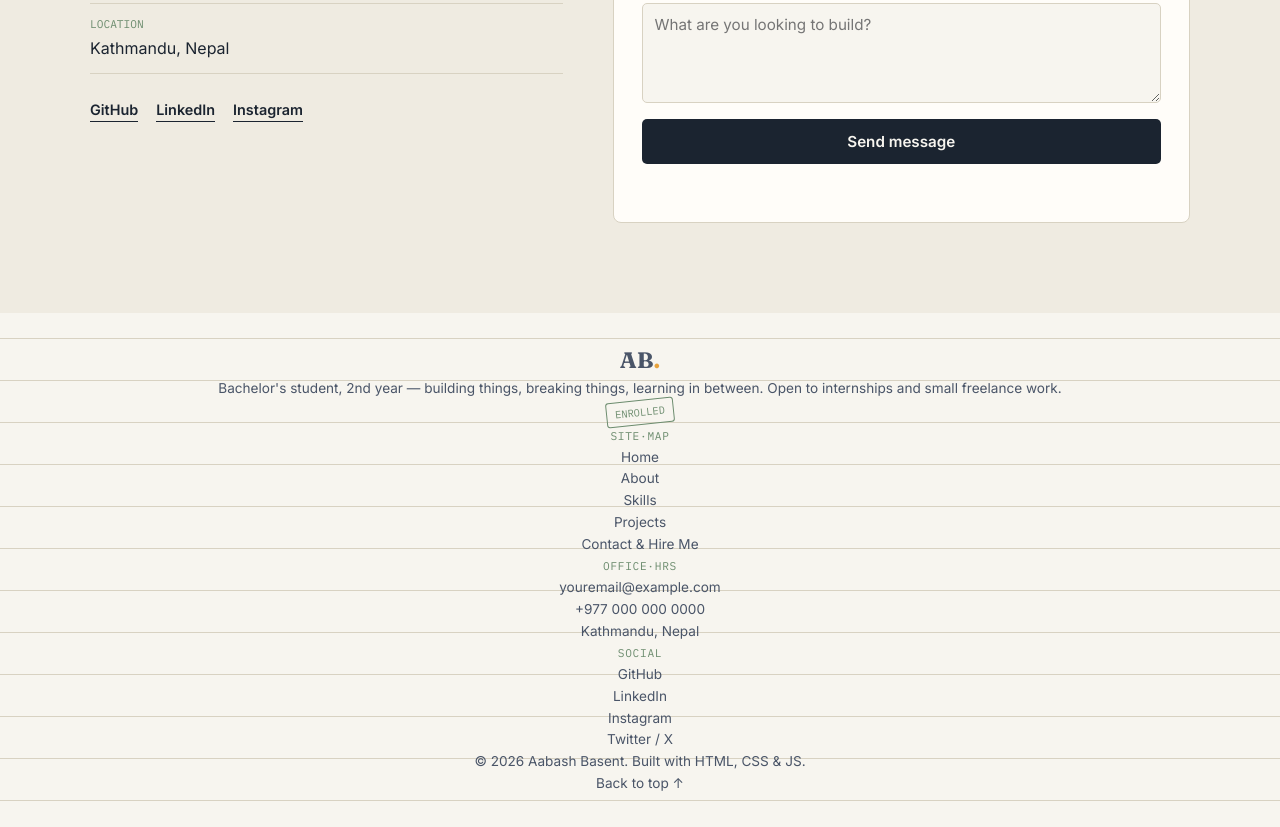
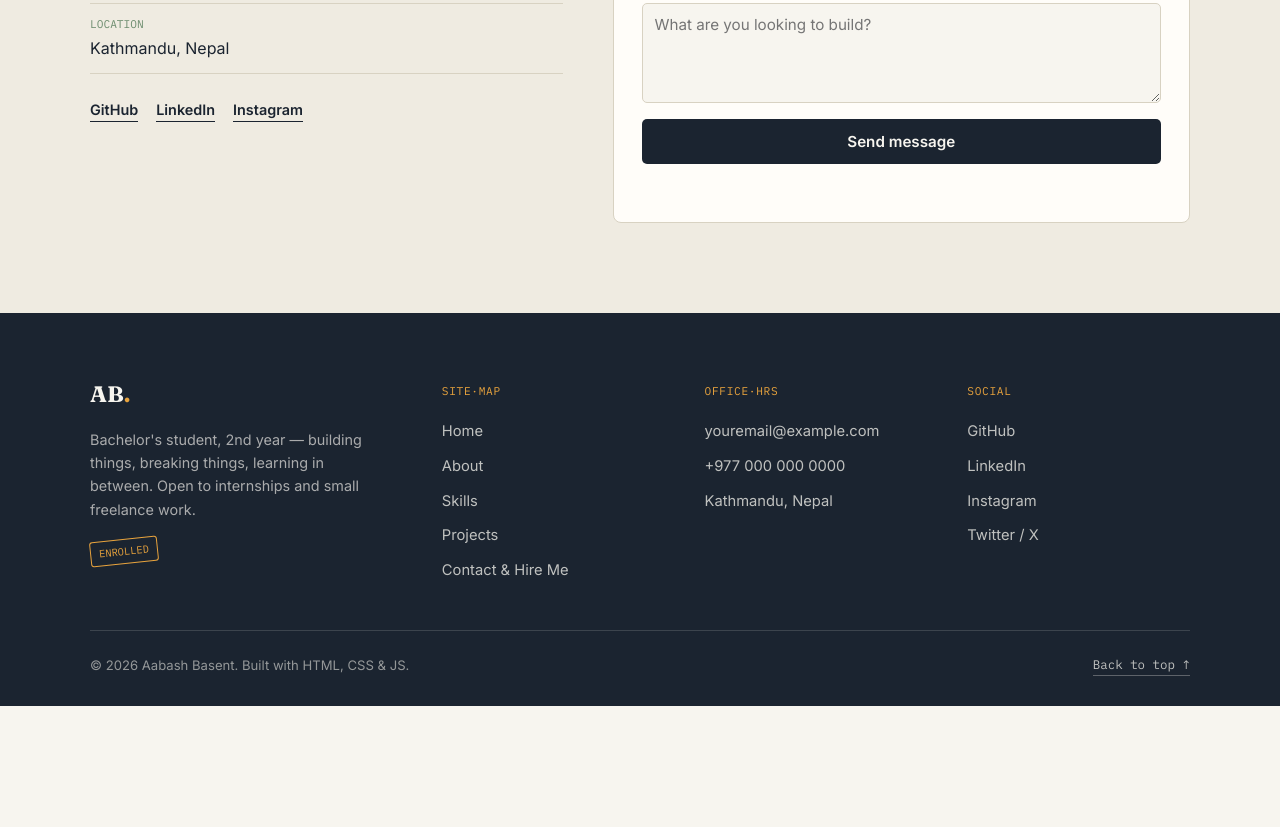
Before and after one commit to aabashbasnet/Personal-Website, a plain HTML site: page test.html in a window 1280 px wide. Shown: the part 2770-3597 px from the top of the page. After the commit the page ends 3476 px from the top, so only its background shows below. Drawn offline with Linux system fonts and the light colour scheme.

Commit message:
footer css done

```diff
--- a/style.css
+++ b/style.css
@@ -485,10 +485,92 @@ ul{ list-style:none; margin:0; padding:0; }
    FOOTER
 =================================================== */
 .footer{
-  text-align:center;
-  padding: 30px 6% 50px;
-  color: var(--ink-soft);
-  font-size: 0.85rem;
+  background: var(--ink);
+  color: var(--paper);
+  padding: 64px 6% 0;
+}
+
+.footer-top{
+  max-width: var(--max-w);
+  margin: 0 auto;
+  display: grid;
+  grid-template-columns: 1.4fr 1fr 1fr 1fr;
+  gap: 40px;
+  padding-bottom: 48px;
+  border-bottom: 1px solid rgba(247,245,239,0.15);
+}
+
+.footer .nav-brand{ color: var(--paper); }
+.footer .nav-brand span{ color: var(--mustard); }
+
+.footer-brand p{
+  margin-top: 16px;
+  color: rgba(247,245,239,0.65);
+  font-size: 0.9rem;
+  max-width: 32ch;
+}
+.footer-brand .stamp{
+  margin-top: 18px;
+  color: var(--mustard);
+  border-color: var(--mustard);
+}
+
+.footer-heading{
+  color: var(--mustard);
+  margin-bottom: 6px;
+  display: inline-block;
+}
+
+.footer-links{
+  margin-top: 14px;
+  display: flex;
+  flex-direction: column;
+  gap: 11px;
+}
+.footer-links a,
+.footer-links li{
+  color: rgba(247,245,239,0.75);
+  font-size: 0.92rem;
+}
+.footer-links a{ transition: color .2s ease; }
+.footer-links a:hover{ color: var(--paper); }
+
+.footer-bottom{
+  max-width: var(--max-w);
+  margin: 0 auto;
+  padding: 24px 0 30px;
+  display: flex;
+  justify-content: space-between;
+  align-items: center;
+  gap: 16px;
+  flex-wrap: wrap;
+  color: rgba(247,245,239,0.55);
+  font-size: 0.82rem;
+}
+
+.footer-top-link{
+  color: rgba(247,245,239,0.75);
+  font-family: var(--font-mono);
+  font-size: 0.78rem;
+  border-bottom: 1px solid rgba(247,245,239,0.3);
+  transition: color .2s ease, border-color .2s ease;
+}
+.footer-top-link:hover{
+  color: var(--mustard);
+  border-color: var(--mustard);
+}
+
+@media (max-width: 900px){
+  .footer-top{
+    grid-template-columns: 1fr 1fr;
+    row-gap: 36px;
+  }
+  .footer-brand{ grid-column: 1 / -1; }
+}
+
+@media (max-width: 480px){
+  .footer-top{ grid-template-columns: 1fr; }
+  .footer-bottom{ flex-direction: column; align-items: flex-start; }
 }
 
 /* ===================================================
```
